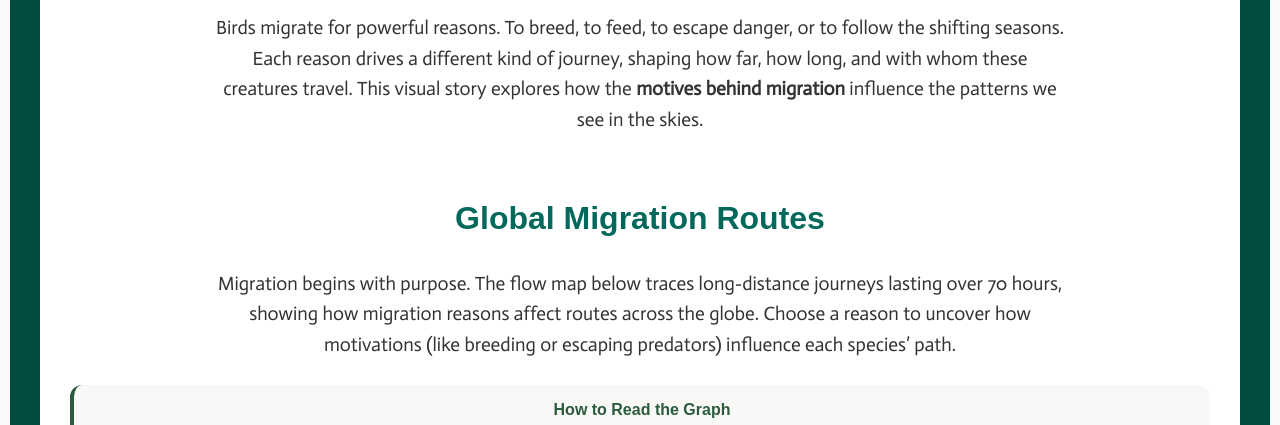
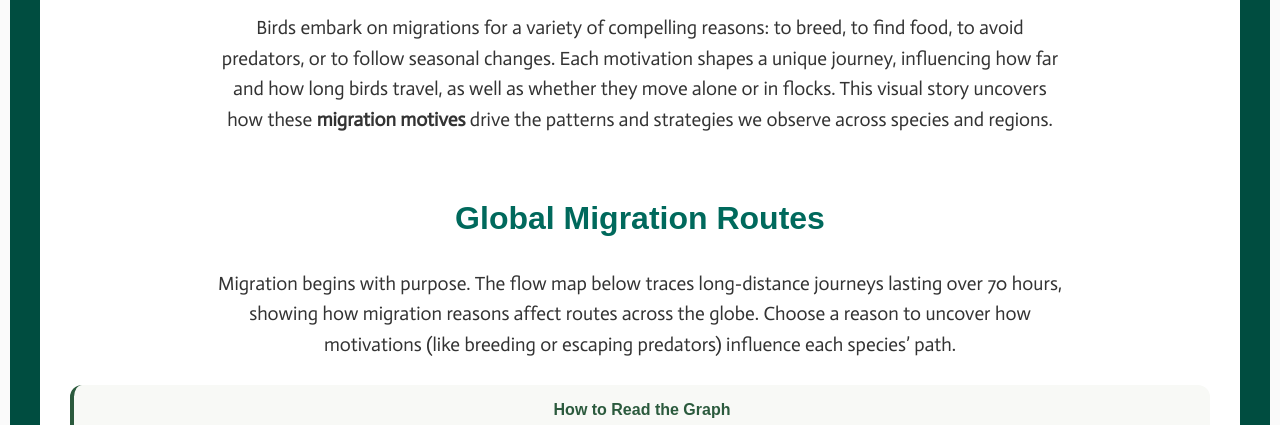
Before and after one commit to sbob28/Map, a plain HTML site: page index.html in a window 1280 px wide. Shown: the part 367-792 px from the top of the page. Drawn offline with Linux system fonts and the light colour scheme; a script that the page names is missing; a web font is replaced by a local one.

Commit message:
made changes to the following files:   modified:   flowmap.json   modified:   index.html

```diff
--- a/index.html
+++ b/index.html
@@ -141,9 +141,9 @@
     </h2>
 
     <p>
-      Birds migrate for powerful reasons. To breed, to feed, to escape danger, or to follow the shifting seasons.
-      Each reason drives a different kind of journey, shaping how far, how long, and with whom these creatures travel.
-      This visual story explores how the <strong>motives behind migration</strong> influence the patterns we see in the skies.
+      Birds embark on migrations for a variety of compelling reasons: to breed, to find food, to avoid predators, or to follow seasonal changes.
+      Each motivation shapes a unique journey, influencing how far and how long birds travel, as well as whether they move alone or in flocks.
+      This visual story uncovers how these <strong>migration motives</strong> drive the patterns and strategies we observe across species and regions.
     </p>
 
     <h3>Global Migration Routes</h3>
```
